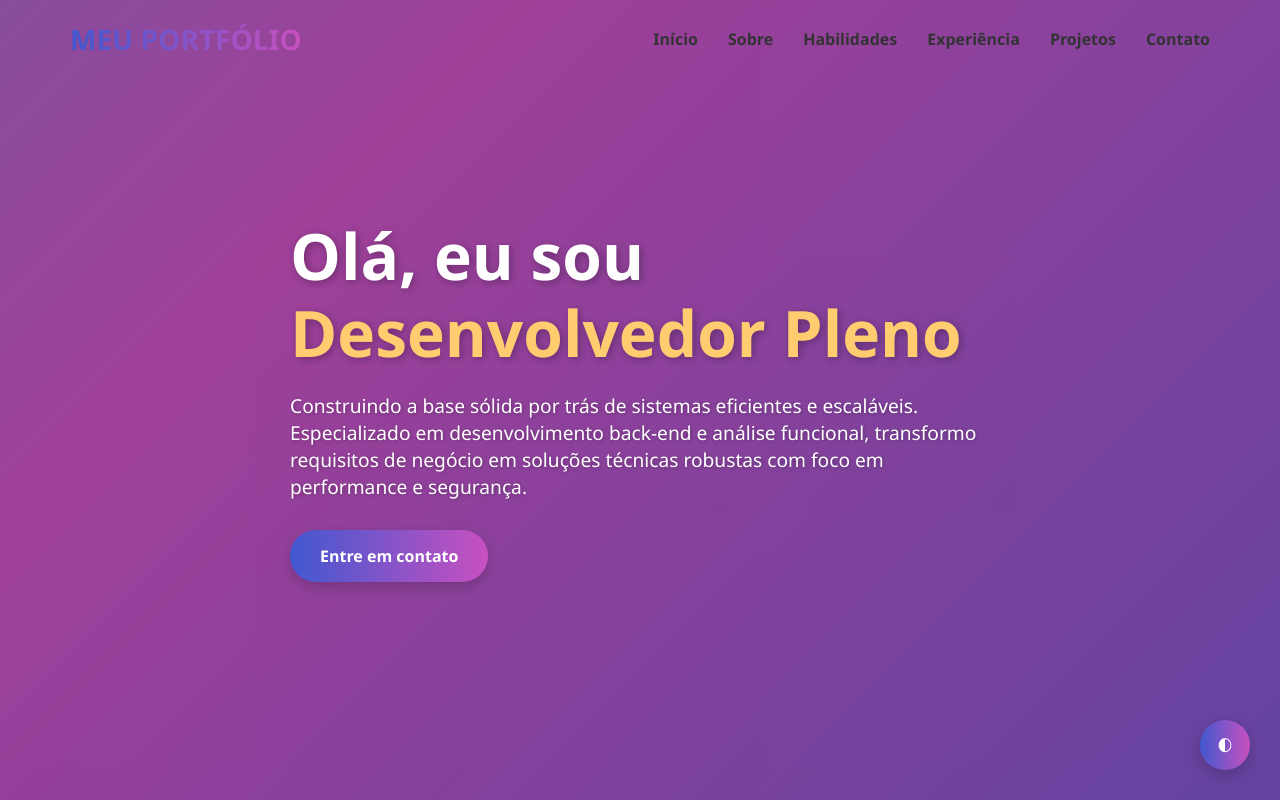
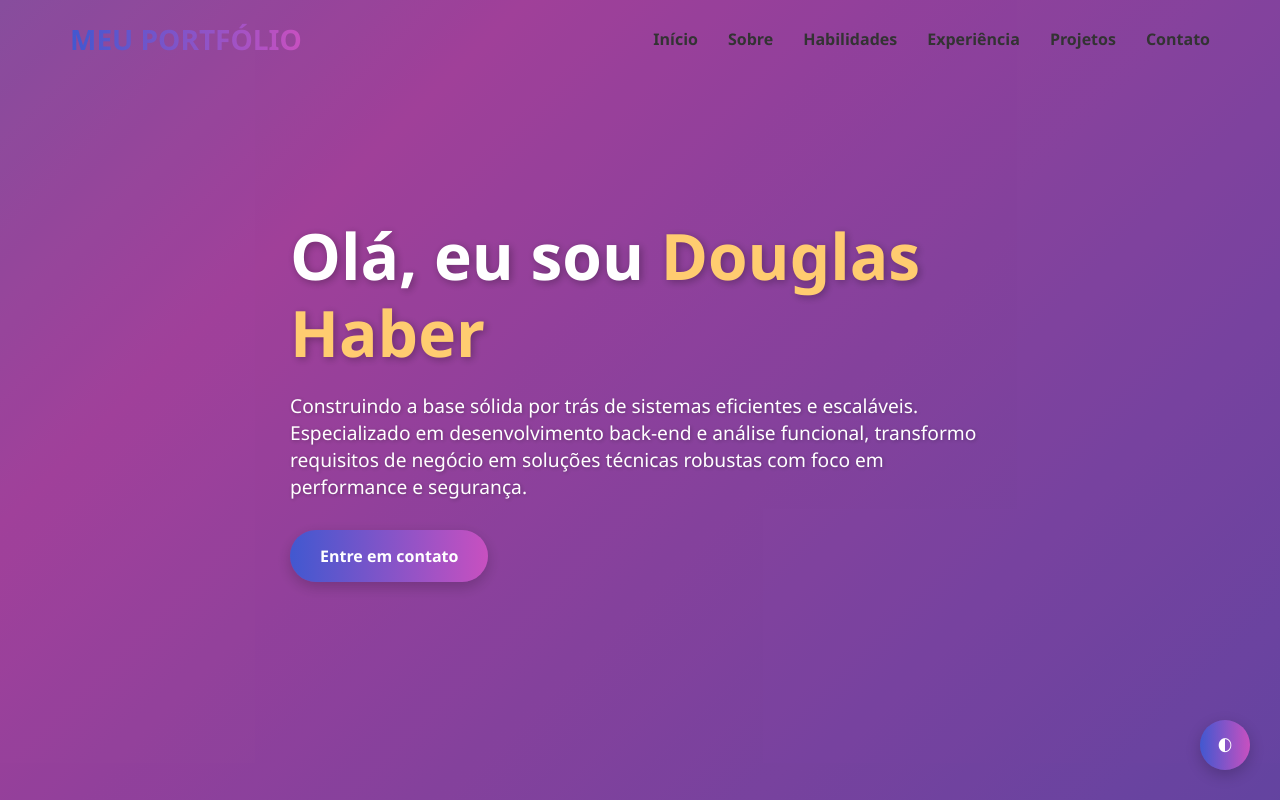
Before and after one commit to DouglasHaber/CV, a plain HTML site: page index.html in a window 1280 px wide. Shown: the top 800 px of the page. Drawn offline with Linux system fonts and the light colour scheme.

Commit message:
changing name in tittle

```diff
--- a/index.html
+++ b/index.html
@@ -32,7 +32,7 @@
     <section id="home" class="hero">
         <div class="container">
             <div class="hero-content">
-                <h1>Olá, eu sou <span class="typed-text">Desenvolvedor Pleno</span></h1>
+                <h1>Olá, eu sou <span class="typed-text">Douglas Haber</span></h1>
                 <p>Construindo a base sólida por trás de sistemas eficientes e escaláveis. Especializado em desenvolvimento back-end e análise funcional, transformo requisitos de negócio em soluções técnicas robustas com foco em performance e segurança.</p>
                 <a href="#contact" class="cta-button">Entre em contato</a>
             </div>
```
